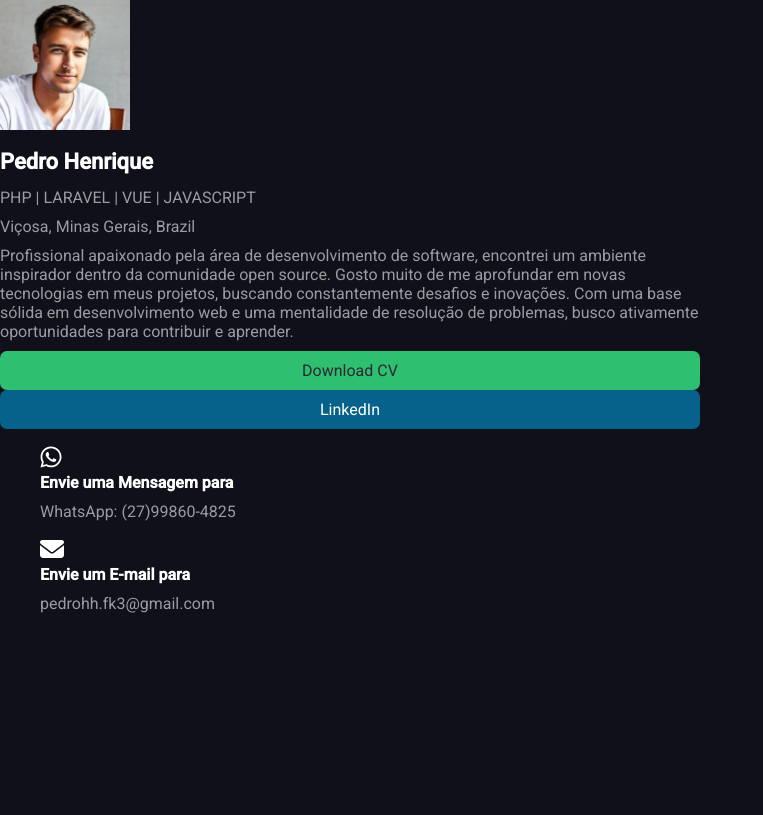
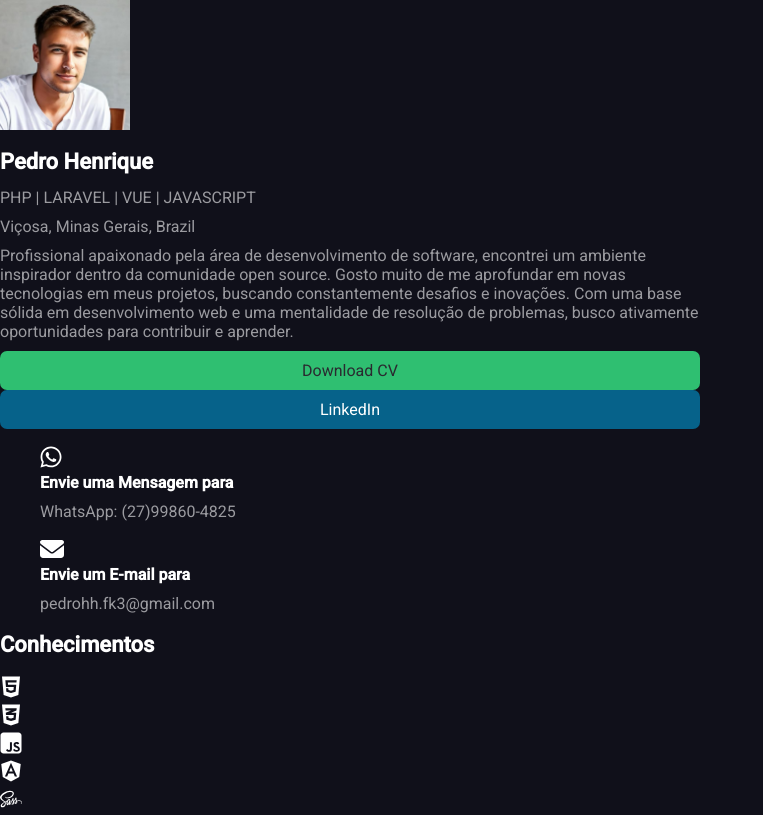
Before and after one commit to PedroFK/angular-cv, an Angular app: page / in a window 1280 px wide. Shown: the whole page, without its empty margins (0-763 px from the left). Built offline with nearby package versions, Linux system fonts and the light colour scheme.

Commit message:
feat: knowledge component

```diff
--- a/src/app/modules/curriculum/components/knowledge/knowledge.component.html
+++ b/src/app/modules/curriculum/components/knowledge/knowledge.component.html
@@ -1 +1,16 @@
-<p>knowledge works!</p>
+<div class="container">
+    <h2>Conhecimentos</h2>
+    <ul>
+        @for(item of arrayKnowledge(); track item) {
+            <li>
+                <img
+                    [src]="item.src"
+                    [alt]="item.alt"
+                    width="22px"
+                    height="24px"
+                    loading="lazy"
+                >
+            </li>
+        }
+    </ul>
+</div>
--- a/src/app/modules/curriculum/components/knowledge/knowledge.component.ts
+++ b/src/app/modules/curriculum/components/knowledge/knowledge.component.ts
@@ -1,12 +1,36 @@
-import { Component } from '@angular/core';
+import { CommonModule } from '@angular/common';
+import { Component, signal } from '@angular/core';
+import { SIGNAL } from '@angular/core/primitives/signals';
+import { knowLedge } from '../../interface/knowledge.interface';
 
 @Component({
   selector: 'app-knowledge',
   standalone: true,
-  imports: [],
+  imports: [CommonModule],
   templateUrl: './knowledge.component.html',
   styleUrl: './knowledge.component.scss'
 })
 export class KnowledgeComponent {
-
+  public arrayKnowledge = signal<knowLedge[]>([
+    {
+      src: 'assets/icons/knowledge/html5.svg',
+      alt: 'ícone html'
+    },
+    {
+      src: 'assets/icons/knowledge/css3.svg',
+      alt: 'ícone css'
+    },
+    {
+      src: 'assets/icons/knowledge/javascript.svg',
+      alt: 'ícone javascript'
+    },
+    {
+      src: 'assets/icons/knowledge/angular.svg',
+      alt: 'ícone angular'
+    },
+    {
+      src: 'assets/icons/knowledge/sass.svg',
+      alt: 'ícone sass'
+    },
+  ])
 }
--- a/src/app/modules/curriculum/pages/home/home.component.html
+++ b/src/app/modules/curriculum/pages/home/home.component.html
@@ -1 +1,4 @@
 <app-header/>
+<main>
+    <app-knowledge/>
+</main>
--- a/src/app/modules/curriculum/pages/home/home.component.ts
+++ b/src/app/modules/curriculum/pages/home/home.component.ts
@@ -1,10 +1,11 @@
 import { Component } from '@angular/core';
 import { HeaderComponent } from '../../components/header/header.component';
+import { KnowledgeComponent } from '../../components/knowledge/knowledge.component';
 
 @Component({
   selector: 'app-home',
   standalone: true,
-  imports: [HeaderComponent],
+  imports: [HeaderComponent, KnowledgeComponent],
   templateUrl: './home.component.html',
   styleUrl: './home.component.scss'
 })
```
